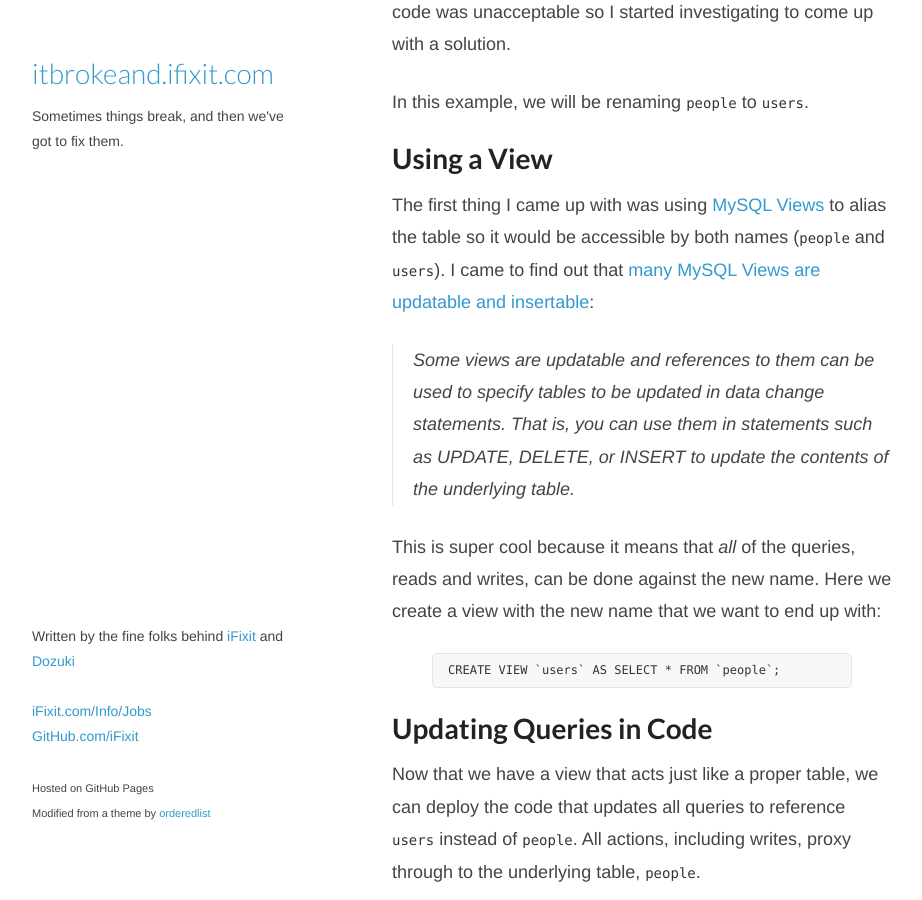
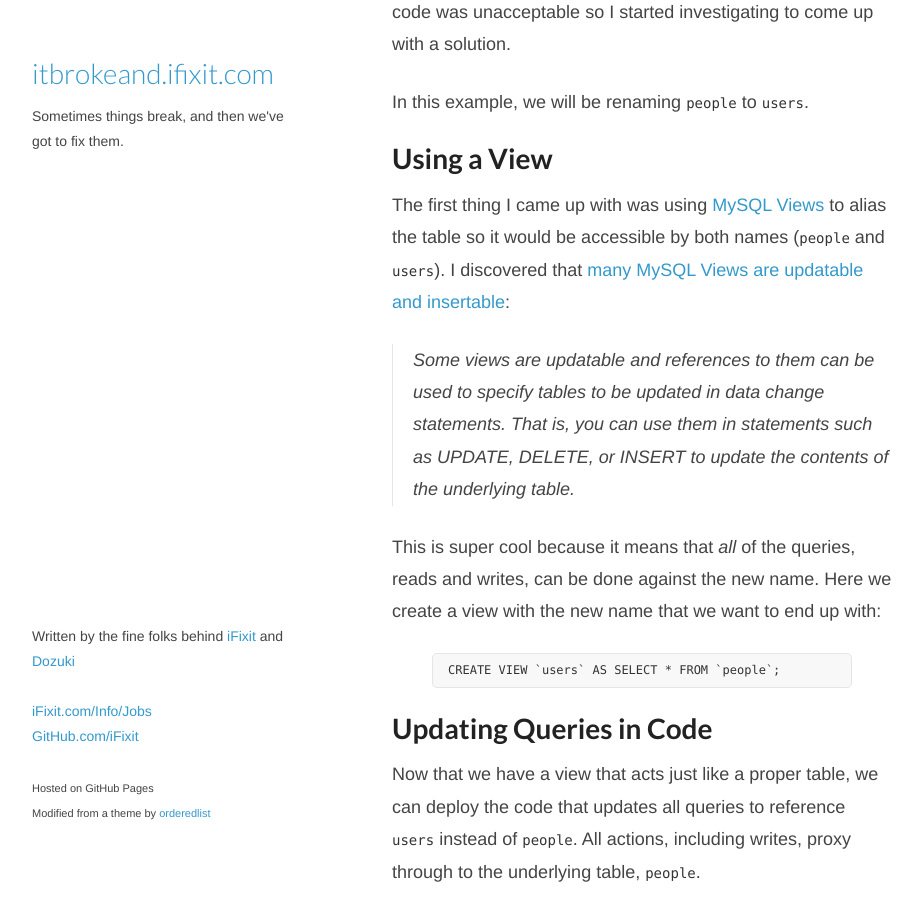
Before and after one commit to iFixit/itbrokeand.ifixit.com, a Jekyll site: the page built from _posts/2015-08-06-renaming-tables-with-zero-downtime.md, in a window 1280 px wide and 900 px high, scrolled down 473 px. Shown: the whole window, without its empty margins (178-1100 px from the left). Built offline with Jekyll 4.4.1, drawn with Linux system fonts in a browser that asks for light colours; Markdown is read by kramdown in place of the engine named in the settings; comment, search, counter and statistics services are not loaded.

Commit message:
Renaming tables: came to find out -> discovered

```diff
--- a/_posts/2015-08-06-renaming-tables-with-zero-downtime.md
+++ b/_posts/2015-08-06-renaming-tables-with-zero-downtime.md
@@ -19,7 +19,7 @@ In this example, we will be renaming `people` to `users`.
 # Using a View
 
 The first thing I came up with was using [MySQL Views] to alias the table so it would be accessible by both names (`people` and `users`).
-I came to find out that [many MySQL Views are updatable and insertable][updatable views]:
+I discovered that [many MySQL Views are updatable and insertable][updatable views]:
 
 > Some views are updatable and references to them can be used to specify tables to be updated in data change statements. That is, you can use them in statements such as UPDATE, DELETE, or INSERT to update the contents of the underlying table.
 
```
